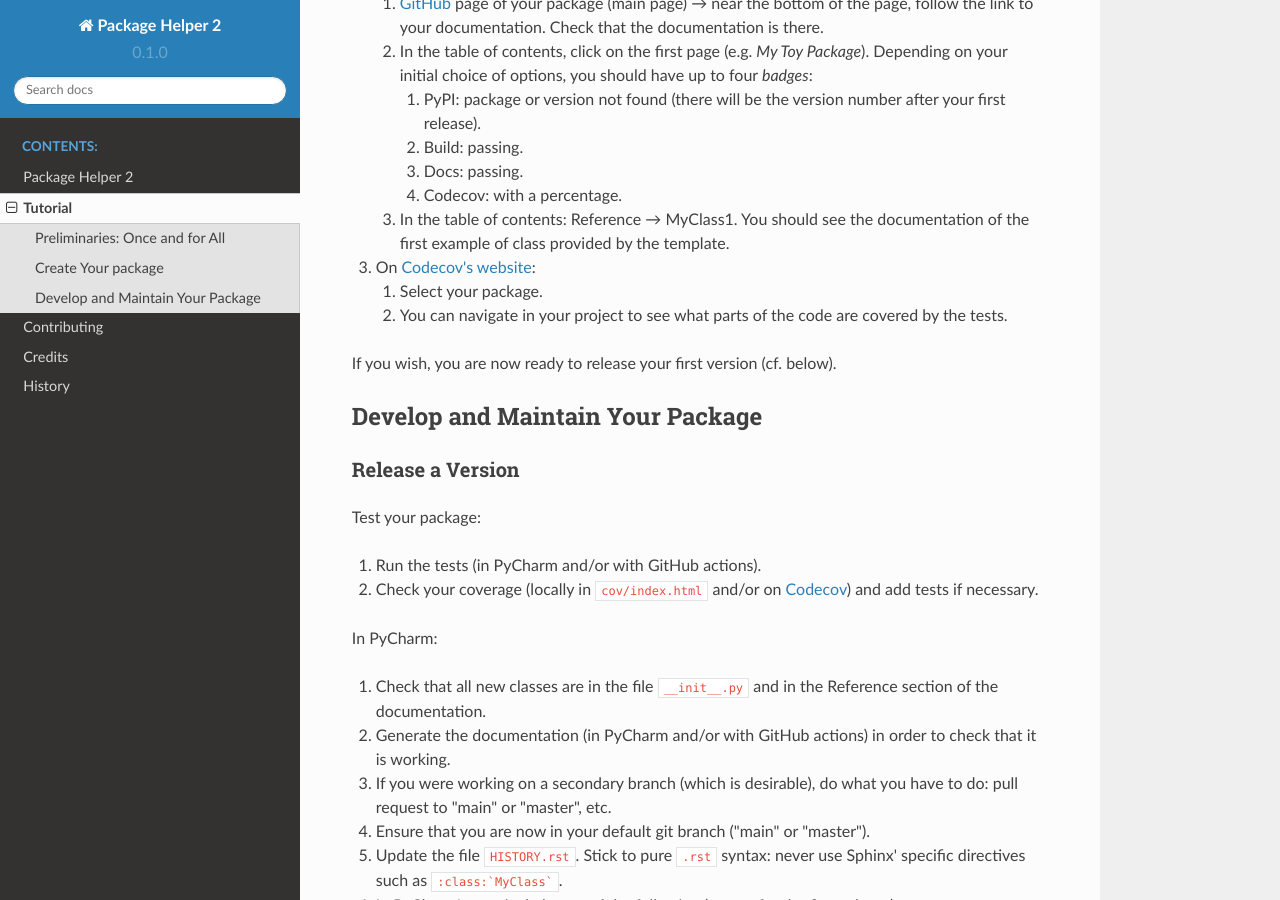
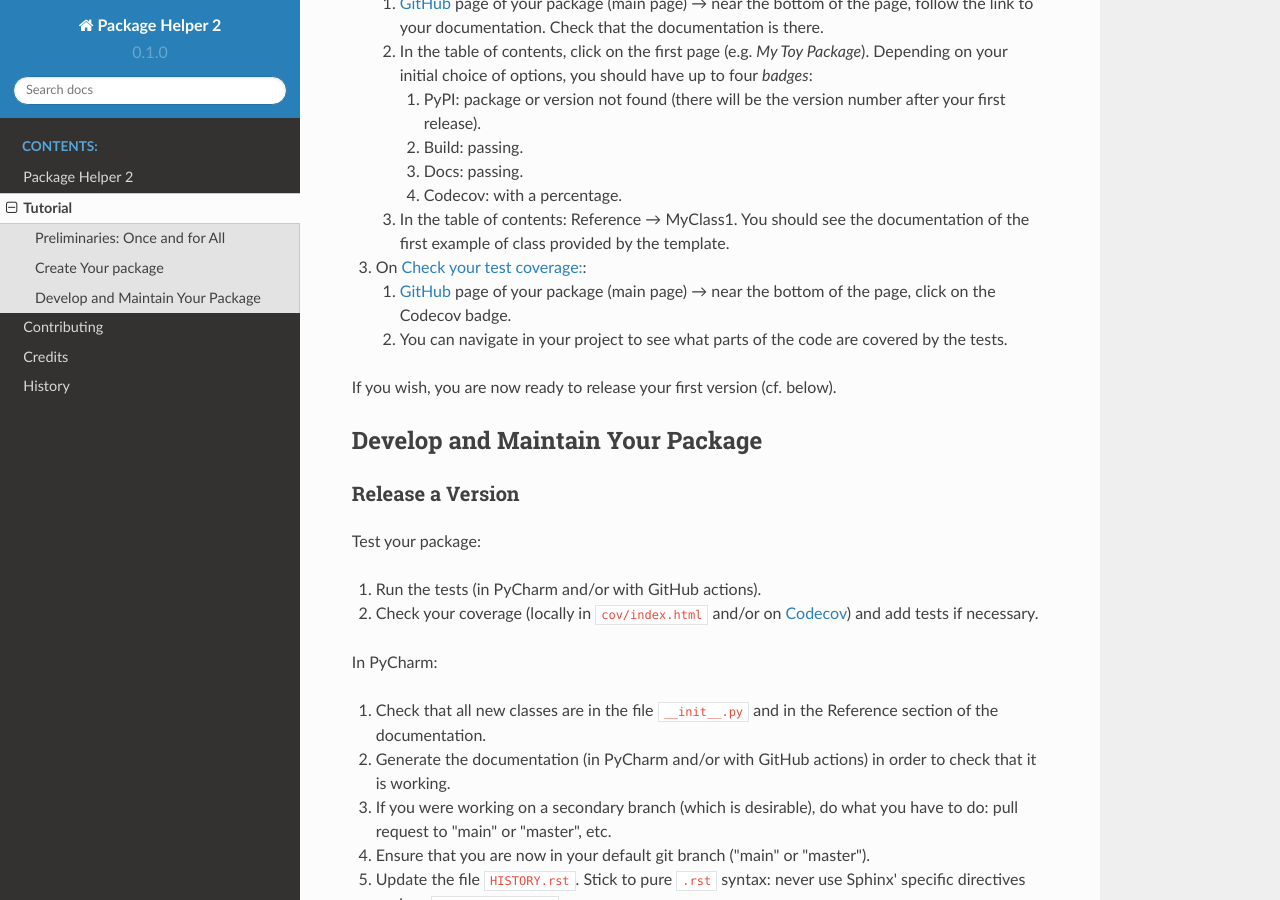
Before and after one commit to francois-durand/package_helper_2, a Sphinx documentation site: the page built from docs/tutorial.rst, in a window 1280 px wide and 900 px high, scrolled down 6004 px. Built offline with Sphinx 7.4.7 and the Read the Docs theme 2.0.0, drawn with Linux system fonts in a browser that asks for light colours.

Commit message:
Update create_your_package.html

```diff
--- a/docs/_static/create_your_package.html
+++ b/docs/_static/create_your_package.html
@@ -293,9 +293,10 @@ you need to create a Python package.]: My Toy Package is a beautiful package.</s
             </ol>
         </li>
 
-        <li class="codecov"><p>On <a href="https://app.codecov.io/gh/">Codecov's website</a>:</p>
+        <li class="codecov"><p>On <a href="https://app.codecov.io/gh/">Check your test coverage:</a>:</p>
             <ol class="arabic simple">
-                <li><p>Select your package.</p></li>
+                <li><p><a href="https://github.com">GitHub</a> page of your package (main page) → near the bottom of the
+                    page, click on the Codecov badge.</p></li>
                 <li><p>You can navigate in your project to see what parts of the code are covered by the tests.</p></li>
             </ol>
         </li>
```
